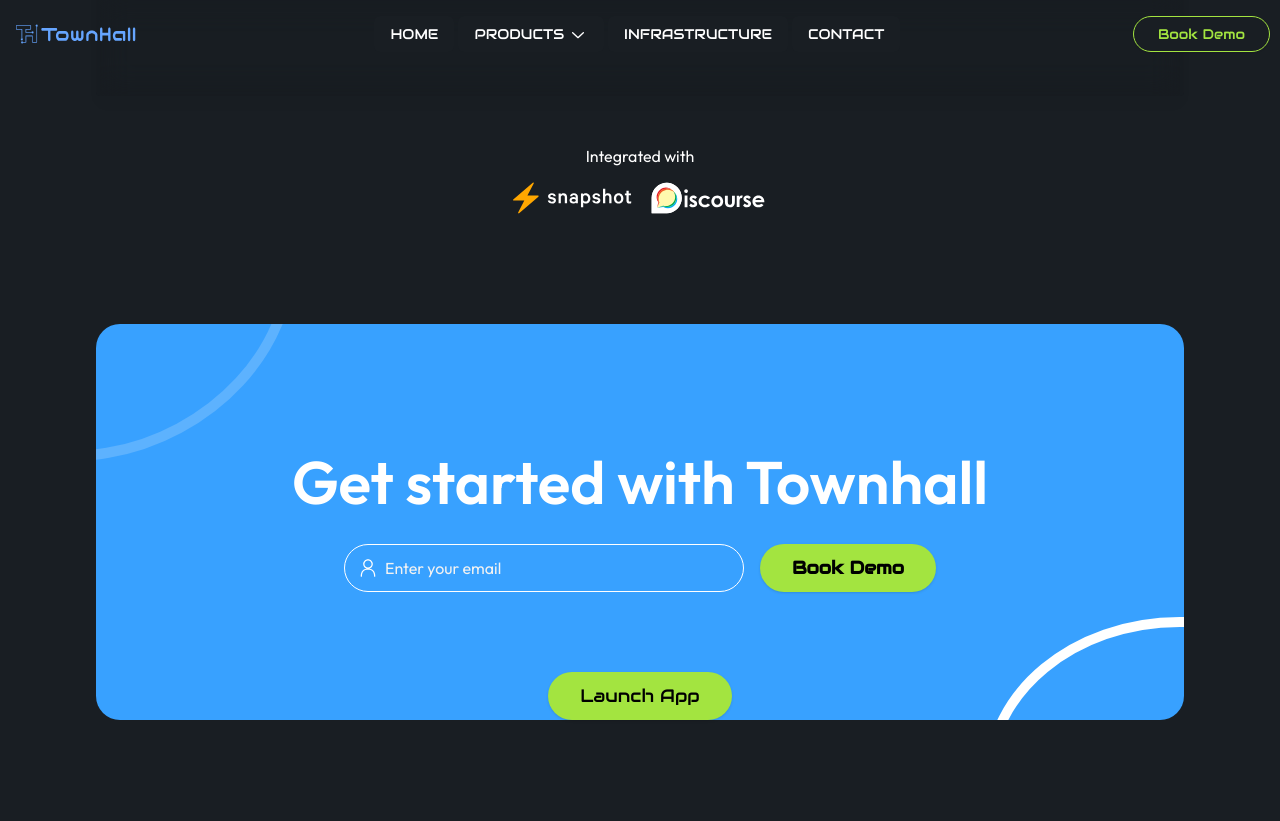
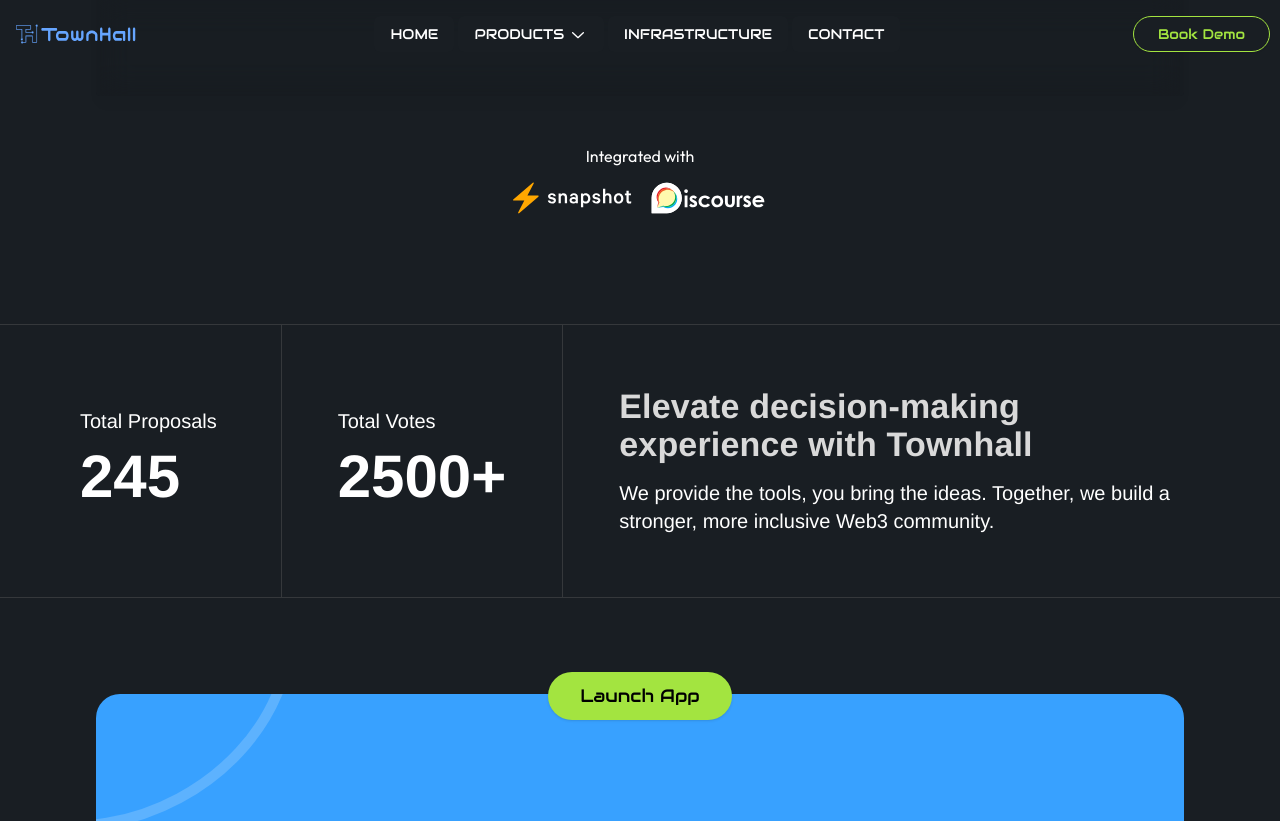
Before and after one commit to townhall-gov/townhall-landing, a Next.js app: page /products/townhall in a window 1280 px wide. Shown: the top 821 px of the page. Built offline with nearby package versions, Linux system fonts and the light colour scheme.

Commit message:
feat/townhall-elevate

```diff
--- a/src/app/products/townhall/page.tsx
+++ b/src/app/products/townhall/page.tsx
@@ -1,6 +1,7 @@
 import Footer from "@/components/Footer";
 import Header from "@/components/Header";
 import Banner from "@/components/products/townhall/Banner";
+import Elevate from "@/components/products/townhall/Elevate";
 import React from "react";
 
 const townhall = () => {
@@ -8,6 +9,7 @@
     <main className="flex min-h-screen flex-col items-center justify-between pt-24">
       <Header />
       <Banner />
+      <Elevate/>
       <Footer />
     </main>
   );
--- /dev/null
+++ b/src/components/products/townhall/Elevate.tsx
@@ -0,0 +1,37 @@
+import React from "react";
+
+const Elevate = () => {
+  return (
+    <div className="flex items-center [font-family:'Poppins-Regular',Helvetica] px-20 mt-24 border-t border-b">
+      <div className="inline-flex flex-col items-start justify-center pl-0 pr-16 ">
+        <h4 className=" text-xl leading-[32px] whitespace-nowrap">
+          Total Proposals
+        </h4>
+        <h1 className=" [font-family:'Outfit-Bold',Helvetica] font-bold text-6xl leading-[80px] whitespace-nowrap">
+          245
+        </h1>
+      </div>
+      <div className="inline-flex flex-col items-start justify-center px-14 py-20  self-stretch border-l">
+        <h4 className=" text-xl leading-[32px] whitespace-nowrap">
+          Total Votes
+        </h4>
+        <h1 className="[font-family:'Outfit-Bold',Helvetica] font-bold text-6xl leading-[80px] whitespace-nowrap">
+          2500+
+        </h1>
+      </div>
+      <div className="flex flex-col gap-4 justify-center items-start flex-wrap border-l pl-14  flex-1 self-stretch grow">
+        <p className="[font-family:'Outfit-SemiBold',Helvetica] font-semibold text-[#d9d9d9] text-[34px] tracking-[0.17px] leading-[38px]">
+          Elevate decision-making experience with Townhall
+        </p>
+        <div className="flex items-start pl-0 pr-5 py-0  self-stretch w-full">
+          <p className=" flex-1 text-xl">
+            We provide the tools, you bring the ideas. Together, we build a <br/>
+            stronger, more inclusive Web3 community.
+          </p>
+        </div>
+      </div>
+    </div>
+  );
+};
+
+export default Elevate;
```
